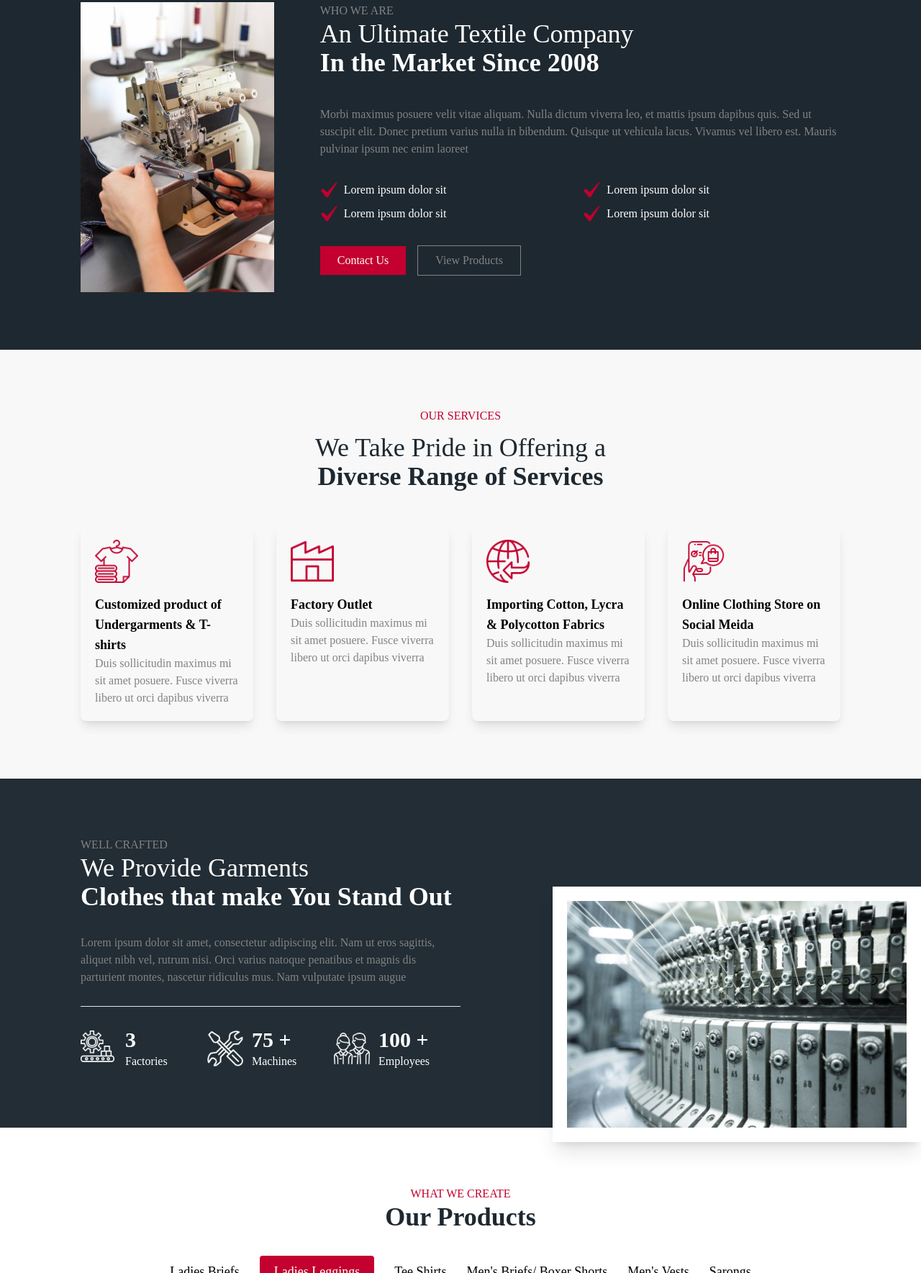
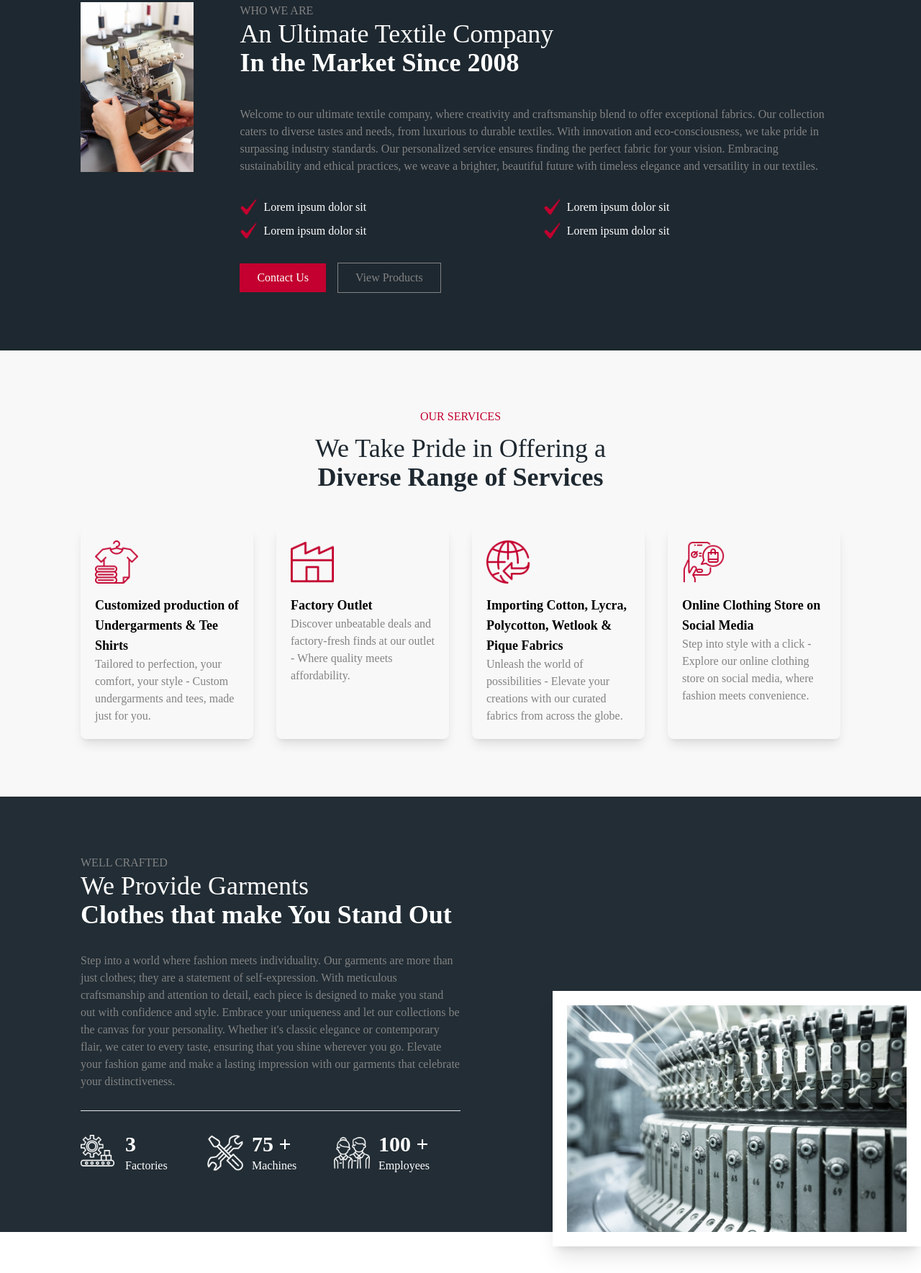
Before and after one commit to johashperera/sathhela-international, a Gatsby site: page / in a window 1280 px wide. Shown: the part 1031-2800 px from the top of the page at 72% size. Built offline with nearby package versions, Linux system fonts and the light colour scheme; Gatsby itself is replaced by a stand-in of ours.

Commit message:
update website content

```diff
--- a/src/components/AboutUs/AboutUs.js
+++ b/src/components/AboutUs/AboutUs.js
@@ -20,10 +20,14 @@
             In the Market Since 2008
           </span>
           <p className="text-textHint mt-10">
-            Morbi maximus posuere velit vitae aliquam. Nulla dictum viverra leo,
-            et mattis ipsum dapibus quis. Sed ut suscipit elit. Donec pretium
-            varius nulla in bibendum. Quisque ut vehicula lacus. Vivamus vel
-            libero est. Mauris pulvinar ipsum nec enim laoreet
+            Welcome to our ultimate textile company, where creativity and
+            craftsmanship blend to offer exceptional fabrics. Our collection
+            caters to diverse tastes and needs, from luxurious to durable
+            textiles. With innovation and eco-consciousness, we take pride in
+            surpassing industry standards. Our personalized service ensures
+            finding the perfect fabric for your vision. Embracing sustainability
+            and ethical practices, we weave a brighter, beautiful future with
+            timeless elegance and versatility in our textiles.
           </p>
           <div className="grid grid-cols-1 md:grid-cols-2 gap-2 mt-8">
             <div className="flex items-center gap-2 text-white">
--- a/src/components/Details/Details.js
+++ b/src/components/Details/Details.js
@@ -15,10 +15,16 @@
               Clothes that make You Stand Out
             </span>
             <p className="text-textHint mt-8">
-              Lorem ipsum dolor sit amet, consectetur adipiscing elit. Nam ut
-              eros sagittis, aliquet nibh vel, rutrum nisi. Orci varius natoque
-              penatibus et magnis dis parturient montes, nascetur ridiculus mus.
-              Nam vulputate ipsum augue
+              Step into a world where fashion meets individuality. Our garments
+              are more than just clothes; they are a statement of
+              self-expression. With meticulous craftsmanship and attention to
+              detail, each piece is designed to make you stand out with
+              confidence and style. Embrace your uniqueness and let our
+              collections be the canvas for your personality. Whether it's
+              classic elegance or contemporary flair, we cater to every taste,
+              ensuring that you shine wherever you go. Elevate your fashion game
+              and make a lasting impression with our garments that celebrate
+              your distinctiveness.
             </p>
             <hr className="my-7" />
             <div className="grid grid-cols-2 gap-4 md:gap-0 md:grid-cols-3">
--- a/src/components/Footer/Footer.js
+++ b/src/components/Footer/Footer.js
@@ -5,14 +5,10 @@
   return (
     <section className="bg-bgHint pt-20">
       <div className="lg:flex justify-between lg:gap-4 xl:gap-0 px-7 md:px-8 lg:px-14 xl:px-28 2xl:px-60 pb-20">
-        <span className="md:text-2xl xl:text-3xl font-bold text-white">
+        <span className="md:text-2xl xl:text-3xl font-bold text-white uppercase">
           Sathhela International
         </span>
-        <p className="md:w-1/2 text-textHint">
-          Lorem ipsum dolor sit amet, consectetur adipiscing elit. Nam ut tortor
-          efficitur, vehicula leo quis, viverra tellus. Ut augue turpis, cursus
-          accumsan facilisis sit amet
-        </p>
+        <p className="md:w-1/2 text-textHint">Where Fashion Comes to Life.</p>
         <div className="flex items-center gap-4 mt-7 md:mt-6 lg:mt-0">
           <div className="bg-[#333c44] w-8 h-8 flex items-center justify-center p-2 rounded-full hover:bg-primary transition-colors duration-300">
             <StaticImage
@@ -58,8 +54,8 @@
       <div className="bg-[#1E2830] mt-10 text-center py-4">
         <p className="text-white text-xs md:text-base">
           Copy © 2023{" "}
-          <span className="text-primary">Sathhela International</span> All
-          Rights reserved.
+          <span className="text-primary uppercase">Sathhela International</span>{" "}
+          All Rights reserved.
         </p>
       </div>
     </section>
--- a/src/components/Header/Header.js
+++ b/src/components/Header/Header.js
@@ -47,24 +47,24 @@
       <div className="sticky top-0 z-50">
         <div className="flex items-center justify-between px-7 md:px-8 lg:px-14 xl:px-28 2xl:px-52 py-6 bg-[#F6F6F6] ">
           <div>
-            <span className="md:text-lg lg:text-xl xl:text-2xl font-medium text-secondary">
+            <span className="uppercase md:text-lg lg:text-xl xl:text-2xl font-medium text-secondary">
               Sathhela International{" "}
             </span>
           </div>
           <ul className="hidden lg:flex items-center uppercase gap-7 lg:text-xs xl:text-sm">
-            <li>
+            <li className="cursor-pointer">
               <Link>Home</Link>
             </li>
-            <li>
+            <li className="cursor-pointer">
               <Link>About Us</Link>
             </li>
-            <li>
+            <li className="cursor-pointer">
               <Link>Services</Link>
             </li>
-            <li>
+            <li className="cursor-pointer">
               <Link>Products</Link>
             </li>
-            <li>
+            <li className="cursor-pointer">
               <Link>Contact Us</Link>
             </li>
           </ul>
--- a/src/components/Hero/Hero.js
+++ b/src/components/Hero/Hero.js
@@ -21,8 +21,7 @@
           <StaticImage src="../../images/fabric.png" width={50} />
           <span className="text-lg font-medium mt-5">We Design Fabric</span>
           <p className="text-textHint">
-            Lorem ipsum dolor sit amet, consectetur adipiscing elit. Nulla et
-            metus vel odio pellentesque pellentesque
+            We create beautiful fabrics that inspire your world.
           </p>
         </div>
         <div className="text-center flex flex-col items-center shadow-md px-8 py-10">
@@ -30,10 +29,7 @@
           <span className="text-lg font-medium mt-5">
             We have the Good Stuff
           </span>
-          <p className="text-textHint">
-            Lorem ipsum dolor sit amet, consectetur adipiscing elit. Nulla et
-            metus vel odio pellentesque pellentesque
-          </p>
+          <p className="text-textHint">Authenticity in every stitch, always.</p>
         </div>
         <div className="text-center flex flex-col items-center shadow-md px-8 py-10">
           <StaticImage src="../../images/export.png" width={50} />
--- a/src/components/Services/Services.js
+++ b/src/components/Services/Services.js
@@ -16,11 +16,11 @@
           <div className="text-left flex flex-col items-start shadow-lg p-5 rounded-lg">
             <StaticImage src="../../images/garments.png" width={60} />
             <span className="md:text-lg font-semibold mt-4">
-              Customized product of Undergarments & T-shirts
+              Customized production of Undergarments & Tee Shirts
             </span>
             <p className="text-textHint">
-              Duis sollicitudin maximus mi sit amet posuere. Fusce viverra
-              libero ut orci dapibus viverra
+              Tailored to perfection, your comfort, your style - Custom
+              undergarments and tees, made just for you.
             </p>
           </div>
           <div className="text-left flex flex-col items-start shadow-lg p-5 rounded-lg">
@@ -29,28 +29,28 @@
               Factory Outlet
             </span>
             <p className="text-textHint">
-              Duis sollicitudin maximus mi sit amet posuere. Fusce viverra
-              libero ut orci dapibus viverra
+              Discover unbeatable deals and factory-fresh finds at our outlet -
+              Where quality meets affordability.
             </p>
           </div>
           <div className="text-left flex flex-col items-start shadow-lg p-5 rounded-lg">
             <StaticImage src="../../images/import.png" width={60} />
             <span className="md:text-lg font-semibold mt-4">
-              Importing Cotton, Lycra & Polycotton Fabrics
+              Importing Cotton, Lycra, Polycotton, Wetlook & Pique Fabrics
             </span>
             <p className="text-textHint">
-              Duis sollicitudin maximus mi sit amet posuere. Fusce viverra
-              libero ut orci dapibus viverra
+              Unleash the world of possibilities - Elevate your creations with
+              our curated fabrics from across the globe.
             </p>
           </div>
           <div className="text-left flex flex-col items-start shadow-lg p-5 rounded-lg">
             <StaticImage src="../../images/online-store.png" width={60} />
             <span className="md:text-lg font-semibold mt-4">
-              Online Clothing Store on Social Meida
+              Online Clothing Store on Social Media
             </span>
             <p className="text-textHint">
-              Duis sollicitudin maximus mi sit amet posuere. Fusce viverra
-              libero ut orci dapibus viverra
+              Step into style with a click - Explore our online clothing store
+              on social media, where fashion meets convenience.
             </p>
           </div>
         </div>
```
